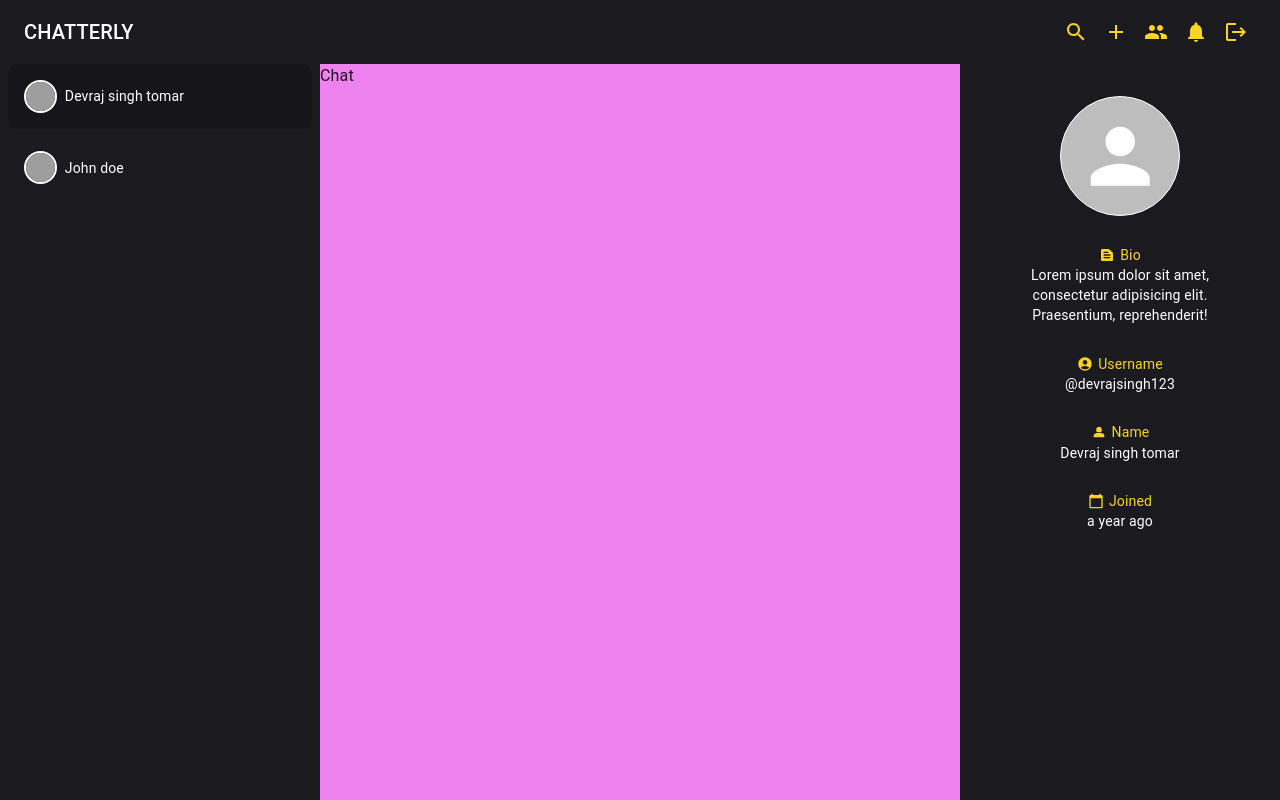
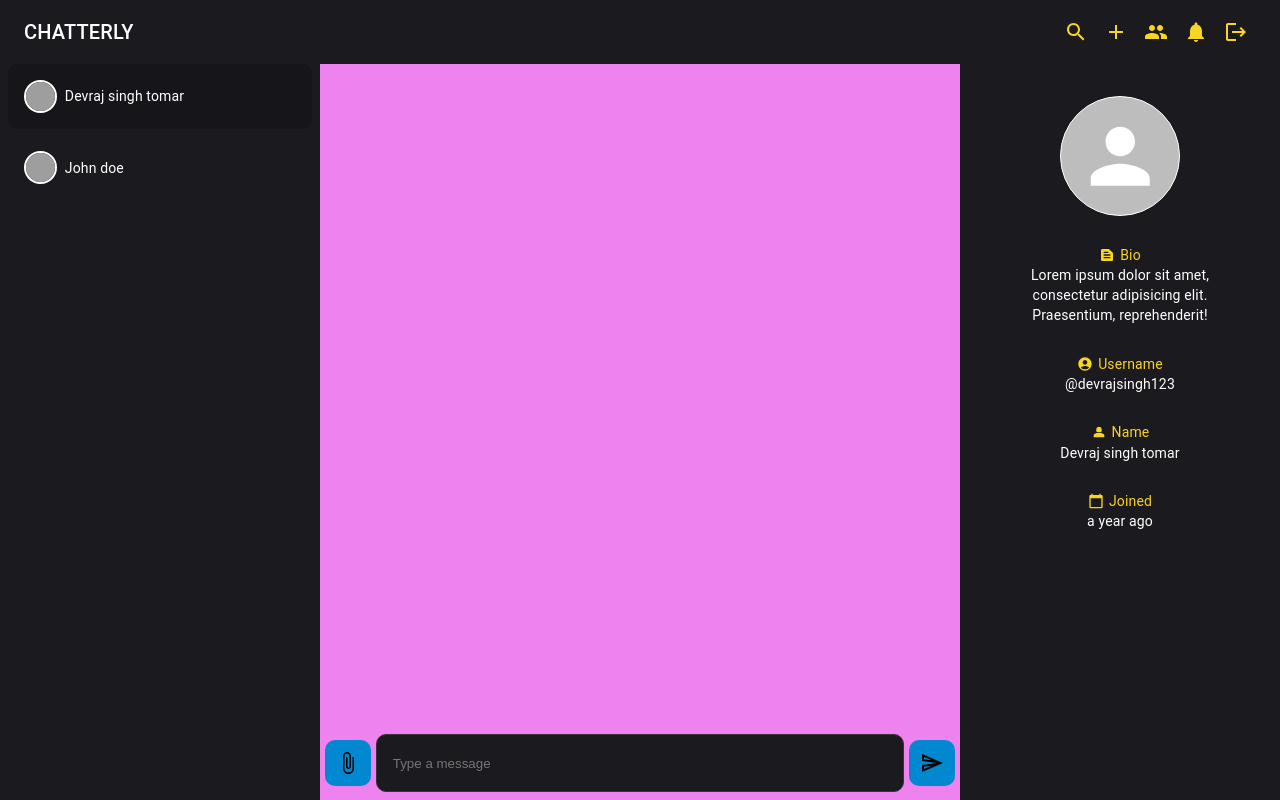
Before and after one commit to Devraj-singh-tomar/chatapp-client, a React (Vite) app: page /chat/1 in a window 1280 px wide. Built offline with nearby package versions, Linux system fonts and the light colour scheme; grey boxes are pictures that could not be loaded.

Commit message:
feat_UI: add InputBox component to Chat and implement FileMenu dialog for file attachments

```diff
--- /dev/null
+++ b/src/components/dialogs/FileMenu.jsx
@@ -0,0 +1,18 @@
+import { Menu } from "@mui/material";
+import React from "react";
+
+const FileMenu = ({ anchorE1 }) => {
+  return (
+    <Menu anchorEl={anchorE1}>
+      <div
+        style={{
+          width: "10rem",
+        }}
+      >
+        Lorem ipsum dolor sit, amet consectetur adipisicing elit. Nam, repellat!
+      </div>
+    </Menu>
+  );
+};
+
+export default FileMenu;
--- a/src/components/styles/StyledComponent.jsx
+++ b/src/components/styles/StyledComponent.jsx
@@ -1,5 +1,6 @@
 import { styled } from "@mui/material";
 import { Link as LinkComponent } from "react-router-dom";
+import { black } from "../../constants/color";
 
 const VisuallyHiddenInput = styled("input")({
   border: 0,
@@ -24,4 +25,15 @@ const Link = styled(LinkComponent)`
   }
 `;
 
-export { VisuallyHiddenInput, Link };
+const InputBox = styled("input")`
+  width: 100%;
+  height: 100%;
+  border: 1px solid rgb(55, 53, 53);
+  outline: none;
+  color: white;
+  padding: 0 1rem;
+  border-radius: 10px;
+  background-color: ${black};
+`;
+
+export { VisuallyHiddenInput, Link, InputBox };
--- a/src/pages/Chat.jsx
+++ b/src/pages/Chat.jsx
@@ -1,8 +1,89 @@
-import React from "react";
+import React, { Fragment, useRef } from "react";
 import AppLayout from "../components/layout/AppLayout";
+import { IconButton, Stack } from "@mui/material";
+import {
+  AttachFileOutlined as AttachFileOutlinedIcon,
+  SendOutlined as SendOutlinedIcon,
+} from "@mui/icons-material";
+import { InputBox } from "../components/styles/StyledComponent";
+import { blue } from "../constants/color";
+import FileMenu from "../components/dialogs/FileMenu";
 
 const Chat = () => {
-  return <div>Chat</div>;
+  const containerRef = useRef(null);
+
+  return (
+    <Fragment>
+      <Stack
+        ref={containerRef}
+        boxSizing={"border-box"}
+        padding={"1rem"}
+        spacing={"1rem"}
+        height={"90%"}
+        // bgcolor={"violet"}
+        sx={{
+          overflowX: "hidden",
+          overflowY: "auto",
+        }}
+      >
+        {/* MESSAGES RENDer */}
+      </Stack>
+
+      <form
+        style={{
+          height: "10%",
+        }}
+      >
+        <Stack
+          direction={"row"}
+          height={"100%"}
+          position={"relative"}
+          alignItems={"center"}
+          padding={".5rem .3rem"}
+          gap={"5px"}
+        >
+          <IconButton
+            sx={{
+              padding: ".688rem",
+              borderRadius: "10px",
+              backgroundColor: blue,
+              "&:hover": {
+                backgroundColor: "rgb(14, 124, 228)",
+              },
+            }}
+          >
+            <AttachFileOutlinedIcon
+              sx={{
+                color: "black",
+              }}
+            />
+          </IconButton>
+
+          <InputBox placeholder="Type a message" />
+
+          <IconButton
+            type="submit"
+            sx={{
+              padding: ".688rem",
+              borderRadius: "10px",
+              backgroundColor: blue,
+              "&:hover": {
+                backgroundColor: "rgb(14, 124, 228)",
+              },
+            }}
+          >
+            <SendOutlinedIcon
+              sx={{
+                color: "black",
+              }}
+            />
+          </IconButton>
+        </Stack>
+      </form>
+
+      <FileMenu />
+    </Fragment>
+  );
 };
 
 export default AppLayout()(Chat);
```
